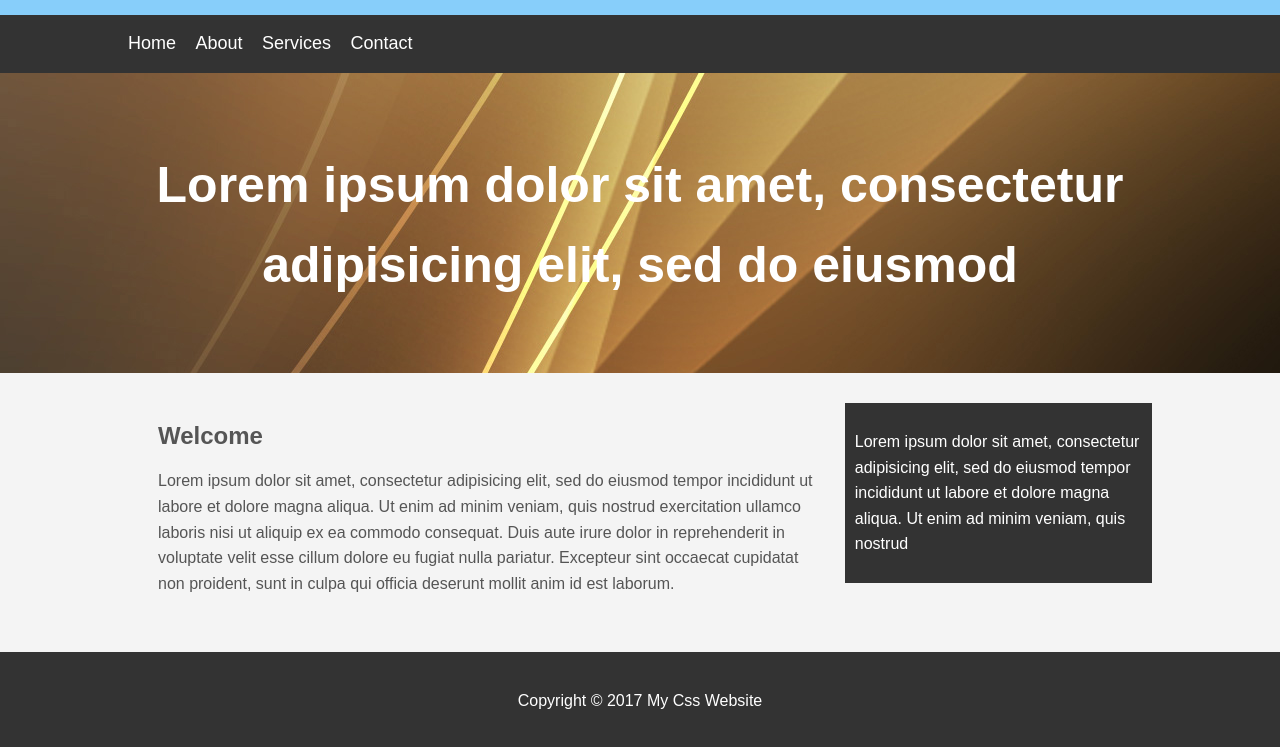
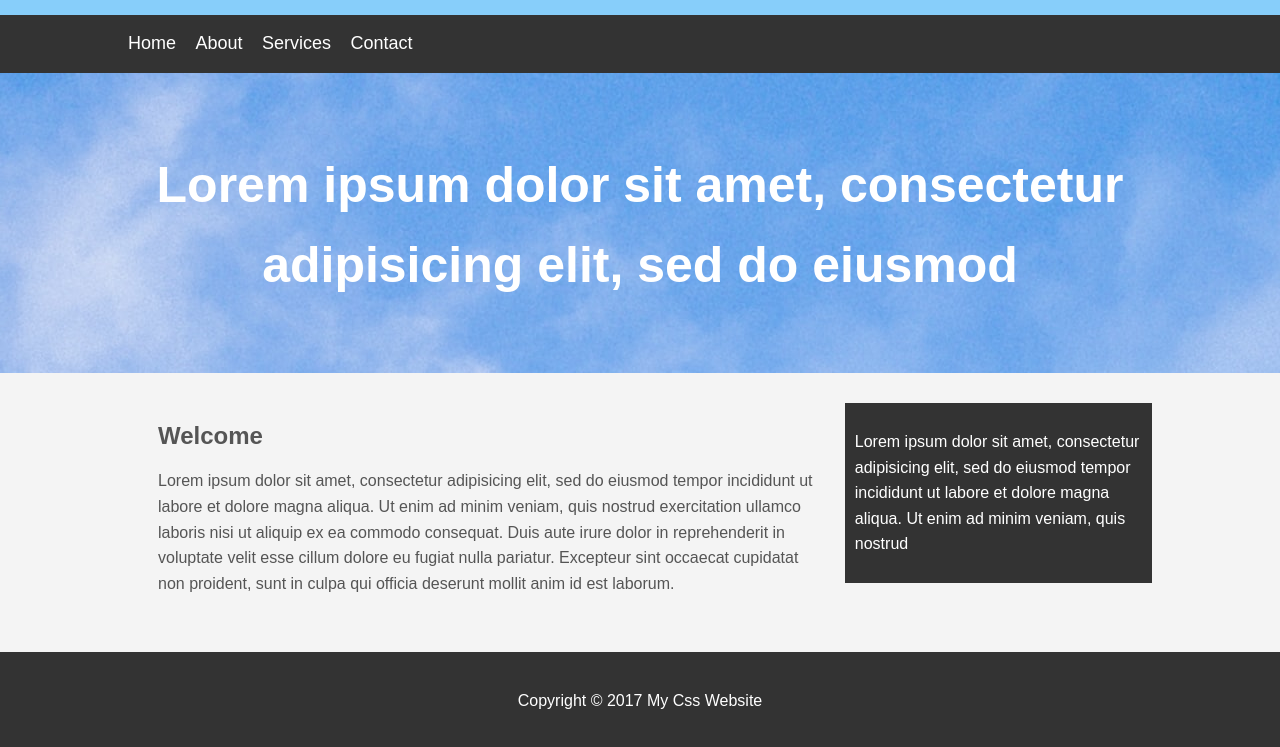
Before and after one commit to Dev-991/cssProject, a plain HTML site: page index.html in a window 1280 px wide. Shown: the part 53-800 px from the top of the page. Drawn offline with Linux system fonts and the light colour scheme.

Commit message:
css project

```diff
--- a/css/style.css
+++ b/css/style.css
@@ -40,8 +40,9 @@ body{
 }
 
 #showcase{
-	background-image: url('../images/showcase.jpg');
-	background-position: center right;
+	background-image: url('../images/sample.jpg');
+	background-position: center;
+    background-repeat: no-repeat;
 	min-height: 300px;
 	margin-bottom: 30px;
 	text-align: center;
```
Also changed, not shown: images/sample.jpg (added).
